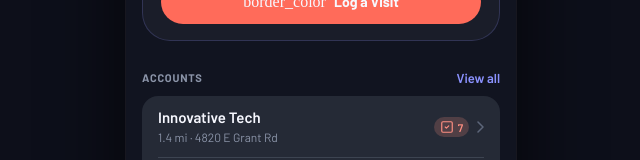
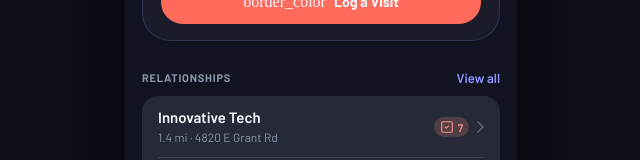
Before and after one commit to hearsayrock/halosight-prototype, a Next.js app in the folder app/: page /relationships in a window 1280 px wide. Shown: the part 261-421 px from the top of the page, without its empty margins (319-959 px from the left). Built offline with nearby package versions, Linux system fonts and the light colour scheme; a web font is replaced by a local one.

Commit message:
Fix remaining Accounts labels on home page
- Page title "Accounts" → "Relationships"
- Section header "Accounts" → "Relationships" on home screen

Co-Authored-By: Claude Sonnet 4.6 <noreply@anthropic.com>

```diff
--- a/app/app/(mobile)/relationships/page.tsx
+++ b/app/app/(mobile)/relationships/page.tsx
@@ -927,7 +927,7 @@ function CombinedPageContent() {
                   margin: 0, lineHeight: 1.15, textAlign: "center",
                 }}
               >
-                Accounts
+                Relationships
               </motion.h1>
             )}
             {/* priorities mode: title lives inside the body, not here */}
@@ -1038,11 +1038,11 @@ function CombinedPageContent() {
                     onStartVisit={() => startCapture(topAccounts[0].id, topAccounts[0].name, true)}
                   />
 
-                  {/* Accounts section */}
+                  {/* Relationships section */}
                   <div className="mb-3">
                     <div className="flex items-center justify-between px-4 py-2">
                       <span style={{ fontSize: 11, fontWeight: 700, letterSpacing: "0.07em", textTransform: "uppercase", color: "var(--color-text-muted)" }}>
-                        Accounts
+                        Relationships
                       </span>
                       <MiniSearchPill onClick={() => goToMode("accounts")} />
                     </div>
```
